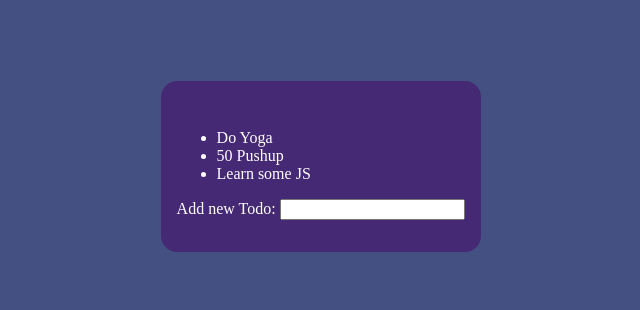
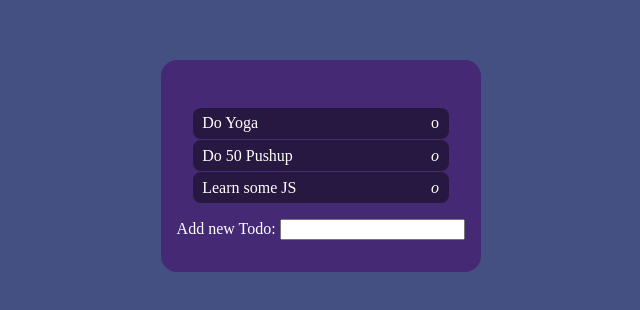
Before and after one commit to Saeedafshari11235/miniTodolist, a plain HTML site: page index.html in a window 1280 px wide. Shown: the part 226-536 px from the top of the page, without its empty margins (321-961 px from the left). Drawn offline with Linux system fonts and the light colour scheme.

Commit message:
adding list style

```diff
--- a/css/style.css
+++ b/css/style.css
@@ -12,3 +12,16 @@ main{
     background-color: rgb(70, 41, 117);
     border-radius: 1rem;
 }
+ul{
+    list-style: none;
+    padding: 0;
+}
+li{
+    background-color: rgb(39, 24, 65);
+    margin: 0.1rem 1rem;
+    border-radius: 0.5em;
+    padding: 0.4rem 0.6rem;
+    display: flex;
+    flex-direction: row;
+    justify-content: space-between;
+}
--- a/index.html
+++ b/index.html
@@ -10,9 +10,9 @@
 <body>
     <main>
         <ul>
-            <li>Do Yoga<i></i></li>
-            <li>50 Pushup<i></i></li>
-            <li>Learn some JS<i></i></li>
+            <li><span>Do Yoga</span><i></i>o</li>
+            <li><span>Do 50 Pushup</span><i>o</i></li>
+            <li><span>Learn some JS</span><i>o</i></li>
         </ul>
         <form>
             <label>Add new Todo:</label>
```
